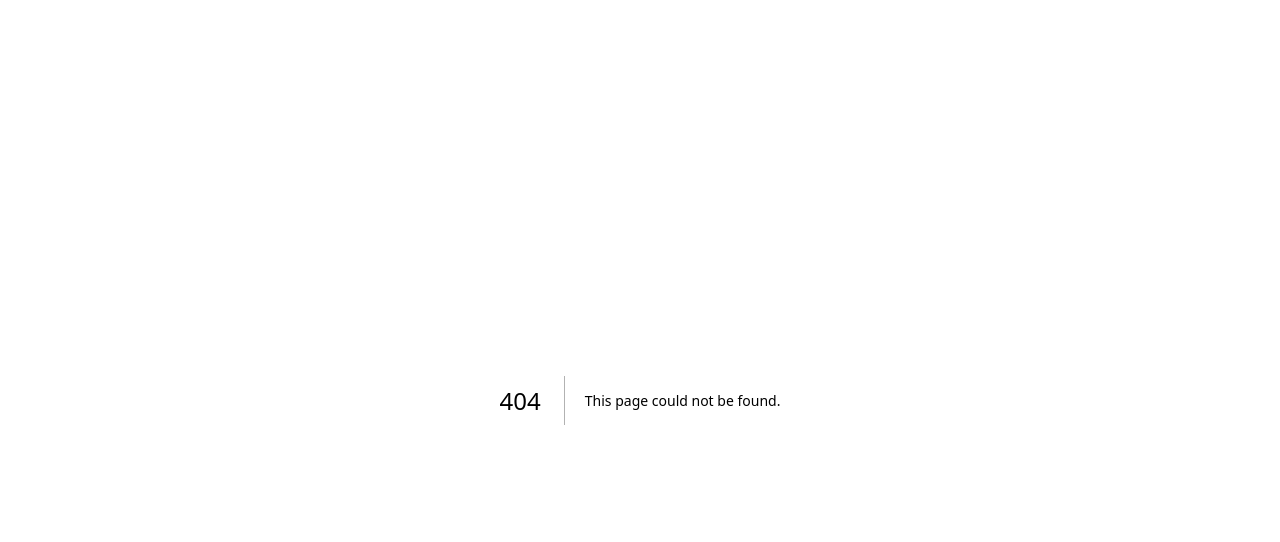
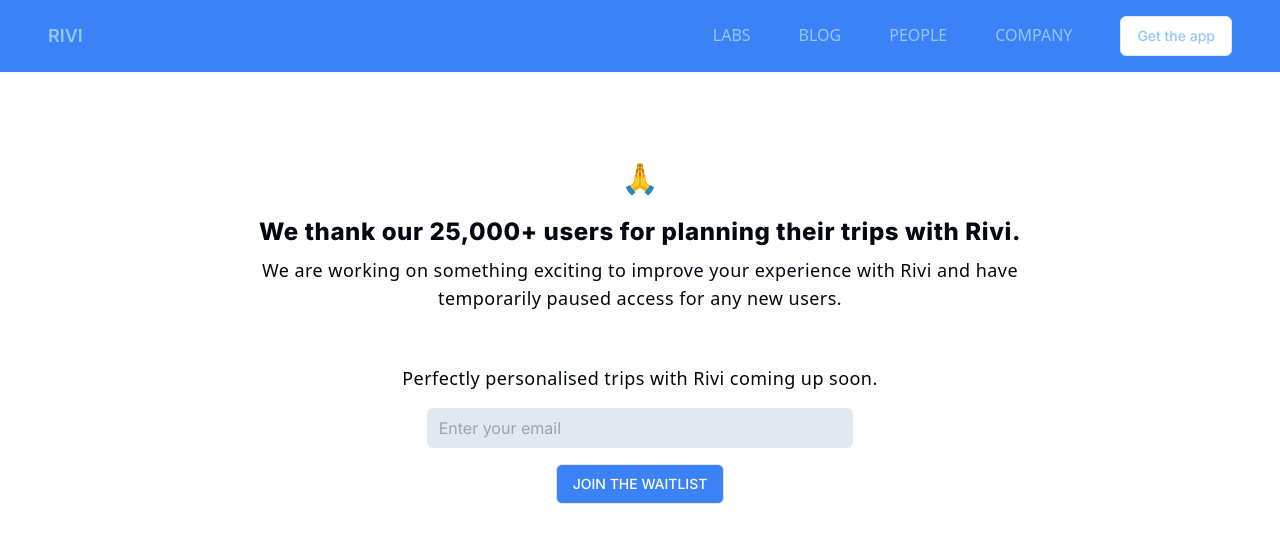
Before and after one commit to crystinameth/rivi, a Next.js app: page /routes/download in a window 1280 px wide. Before the commit this address had no page. Shown: the top 542 px of the page. Built offline with nearby package versions, Linux system fonts and the light colour scheme.

Commit message:
download app

```diff
--- a/app/routes/company/page.tsx
+++ b/app/routes/company/page.tsx
@@ -1,6 +1,5 @@
 import Navbar from "@/components/ui/mycomp/navbar";
 import { TabsRivi } from "./tabs";
-import Image from "next/image";
 import Info from "./info";
 
 export default function Company() {
--- /dev/null
+++ b/app/routes/download/page.tsx
@@ -0,0 +1,32 @@
+import { Button } from "@/components/ui/button";
+import Navbar from "@/components/ui/mycomp/navbar";
+
+export default function Download() {
+  return (
+    <div className="flex flex-col items-center ">
+      <Navbar />
+      <span className="text-3xl pt-40 pb-5">🙏</span>
+      <h1 className="scroll-m-20 text-2xl font-extrabold tracking-wide pb-2">
+        We thank our 25,000+ users for planning their trips with Rivi.
+      </h1>
+      <p className="text-center text-lg font-sans tracking-wide pb-10">
+        We are working on something exciting to improve your experience with
+        Rivi and have
+        <br /> temporarily paused access for any new users.
+      </p>
+      <p className="pt-3 pb-3 text-lg font-sans tracking-wide">
+        Perfectly personalised trips with Rivi coming up soon.
+      </p>
+      <input
+        type="email"
+        id="email"
+        name="email"
+        placeholder="Enter your email"
+        className="w-1/3 px-3 py-2 mt-1 mb-4 border-solid-4 bg-slate-200 rounded-md focus:outline-none focus:border-blue-500"
+      />
+      <Button variant="outline" className="bg-blue-500 text-white p-4">
+        JOIN THE WAITLIST
+      </Button>
+    </div>
+  );
+}
--- a/components/ui/mycomp/navbar.tsx
+++ b/components/ui/mycomp/navbar.tsx
@@ -11,7 +11,9 @@
             <a href="#" className="font-sans hover:font-serif hover:text-white">BLOG</a>
             <a href="./routes/people" className="font-sans hover:font-serif hover:text-white">PEOPLE</a>
             <a href="./routes/company" className="font-sans hover:font-serif hover:text-white">COMPANY</a>
+            <a href="./routes/download">
             <Button variant="outline">Get the app</Button>
+            </a>
          </div>
         </div>
     </nav>
```
